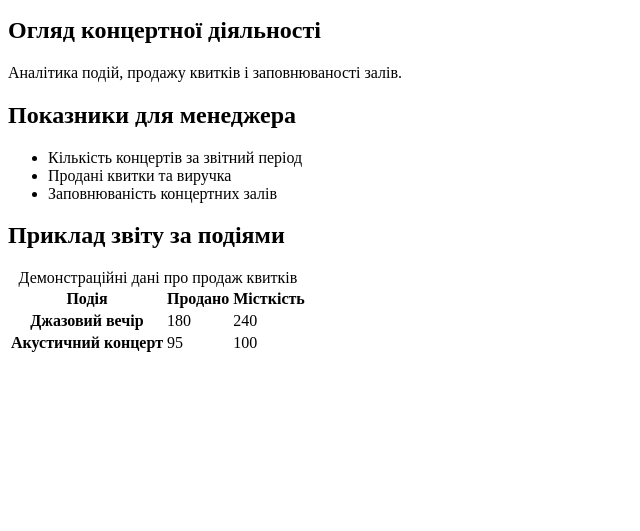
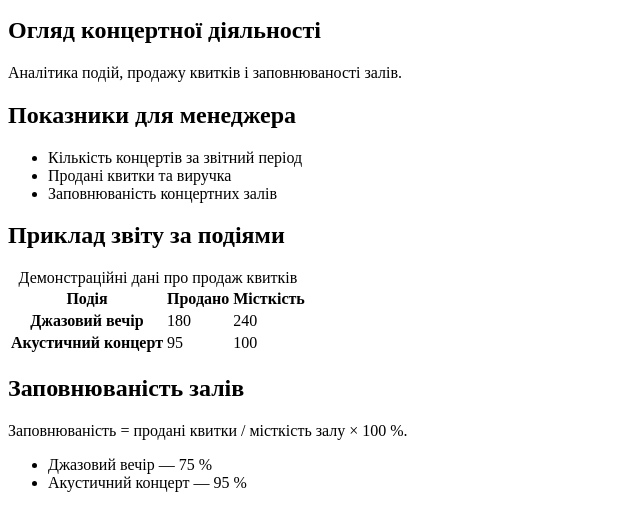
Before and after one commit to ashanengl-del/SCENA-Lab4, a plain HTML site: page index.html in a window 1280 px wide. Shown: the part 101-632 px from the top of the page, without its empty margins (0-640 px from the left). Drawn offline with Linux system fonts and the light colour scheme.

Commit message:
Add venue occupancy summary

```diff
--- a/index.html
+++ b/index.html
@@ -32,6 +32,14 @@
         </tbody>
       </table>
     </section>
+    <section aria-labelledby="occupancy-heading">
+      <h2 id="occupancy-heading">Заповнюваність залів</h2>
+      <p>Заповнюваність = продані квитки / місткість залу × 100 %.</p>
+      <ul>
+        <li>Джазовий вечір — 75 %</li>
+        <li>Акустичний концерт — 95 %</li>
+      </ul>
+    </section>
   </main>
 </body>
 </html>
```
